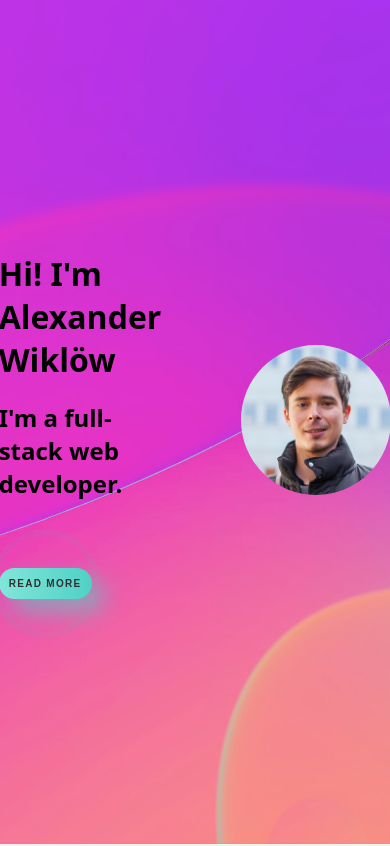
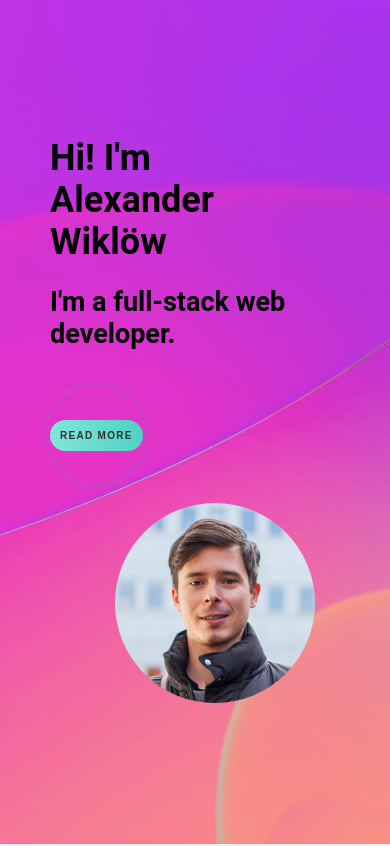
Before and after one commit to AlexanderWiklow/June-Project, a React (Create React App) app: page / in a window 390 px wide. Shown: the top 846 px of the page. Built offline with nearby package versions, Linux system fonts and the light colour scheme.

Commit message:
fix: deploy

```diff
--- a/package.json
+++ b/package.json
@@ -1,7 +1,7 @@
 {
   "name": "portfolio",
   "version": "0.1.0",
-  "homepage": "https://alexanderwiklow.github.io/June-Project/",
+  "homepage": "https://alexanderwiklow.github.io/",
   "private": true,
   "dependencies": {
     "@testing-library/jest-dom": "^5.16.5",
--- a/src/components/header.css
+++ b/src/components/header.css
@@ -57,10 +57,28 @@
     border-radius: 50%;
 }
 
-@media (max-width: 768px) {
+@media (max-width: 800px) {
+    .center-container {
+        flex-direction: column;
+        /* Change flex-direction to column */
+        padding: 50px;
+        /* Reduce the padding */
+    }
+
+    .name {
+        margin-bottom: 20px;
+        font-size: large;
+        /* Add some spacing between text and image */
+    }
+
+    .button {
+        margin: 0 auto;
+    }
+
     .picture img {
-        width: 150px;
-        height: 150px;
+        margin-top: 40px;
+        width: 200px;
+        height: 200px;
     }
 }
 
@@ -79,7 +97,7 @@
             rgba(79, 209, 197, 1) 100%);
     border: none;
     border-radius: 1000px;
-    box-shadow: 12px 12px 24px rgba(79, 209, 197, 0.64);
+    /* box-shadow: 12px 12px 24px rgba(79, 209, 197, 0.64); */
     transition: all 0.3s ease-in-out 0s;
     cursor: pointer;
     outline: none;
--- a/src/index.css
+++ b/src/index.css
@@ -1,6 +1,6 @@
 body {
   margin: 0;
-  font-family: system-ui, -apple-system, BlinkMacSystemFont, 'Segoe UI', Roboto, Oxygen, Ubuntu, Cantarell, 'Open Sans', 'Helvetica Neue', sans-serif;
+  font-family: 'Roboto', sans-serif;
   /* font-family: -apple-system, BlinkMacSystemFont, 'Segoe UI', 'Roboto', 'Oxygen',
     'Ubuntu', 'Cantarell', 'Fira Sans', 'Droid Sans', 'Helvetica Neue',
     sans-serif; */
```
